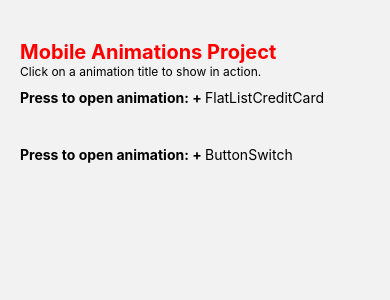
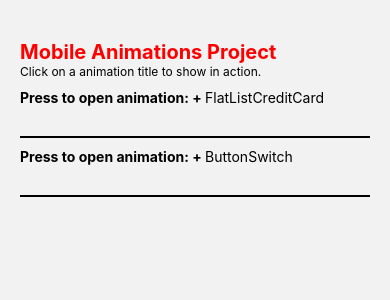
Before and after one commit to sirguilhermeoliveira/mobile-animations, a React Native app: screen /Home in a window 390 px wide. Shown: the top 300 px of the page. Built offline with nearby package versions, Linux system fonts and the light colour scheme.

Commit message:
feat: new project base styles.

```diff
--- a/src/components/OpenOrCloseAnimations/index.tsx
+++ b/src/components/OpenOrCloseAnimations/index.tsx
@@ -1,6 +1,6 @@
 import React, { useState } from 'react'
 
-import { BolderText, ContainerAnimation, OpenOrCloseAnimationText } from './styles'
+import { BolderText, ContainerAnimation, OpenOrCloseAnimationText, BottomBar } from './styles'
 
 export const OpenOrCloseAnimations = ({ data }: any) => {
   const [openAnimation, setOpenAnimation] = useState(false)
@@ -29,6 +29,7 @@ export const OpenOrCloseAnimations = ({ data }: any) => {
           </OpenOrCloseAnimationText>
         </ContainerAnimation>
       )}
+      <BottomBar />
     </>
   )
 }
--- a/src/components/OpenOrCloseAnimations/styles.ts
+++ b/src/components/OpenOrCloseAnimations/styles.ts
@@ -11,3 +11,8 @@ export const OpenOrCloseAnimationText = styled.Text`
 export const BolderText = styled.Text`
  font-weight: bold;
 `;
+export const BottomBar = styled.View`
+ width: 100%;
+ padding: 1px;
+ background-color: black;
+`;
--- a/src/pages/Home/index.tsx
+++ b/src/pages/Home/index.tsx
@@ -1,6 +1,6 @@
 import { ButtonSwitch, FlatListCreditCard, OpenOrCloseAnimations } from '@components'
 import React from 'react'
-
+import { ScrollView } from 'react-native'
 import { Container, Description, Title } from './styles'
 
 export function Home(): JSX.Element {
@@ -13,10 +13,12 @@ export function Home(): JSX.Element {
     <Container>
       <Title>Mobile Animations Project</Title>
       <Description>Click on a animation title to show in action.</Description>
-      {data &&
-        data.map((props, index) => {
-          return <OpenOrCloseAnimations key={index} data={props}></OpenOrCloseAnimations>
-        })}
+      <ScrollView>
+        {data &&
+          data.map((props, index) => {
+            return <OpenOrCloseAnimations key={index} data={props}></OpenOrCloseAnimations>
+          })}
+      </ScrollView>
     </Container>
   )
 }
```
